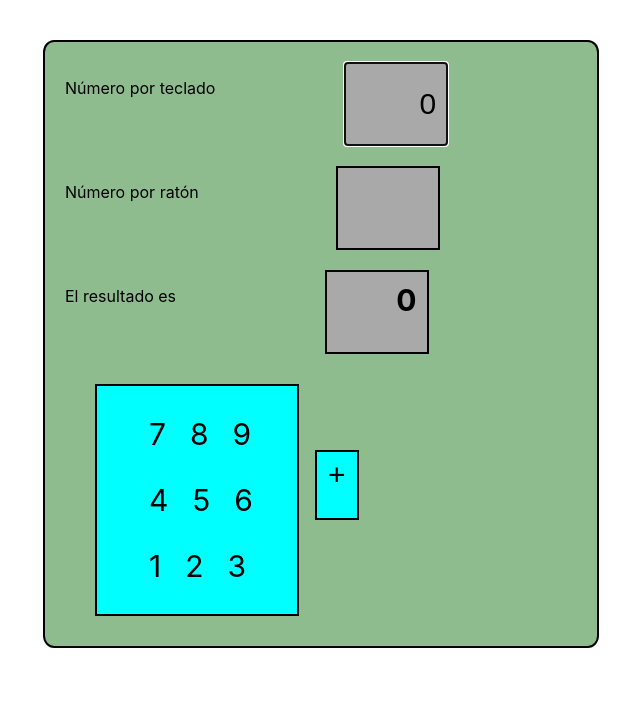
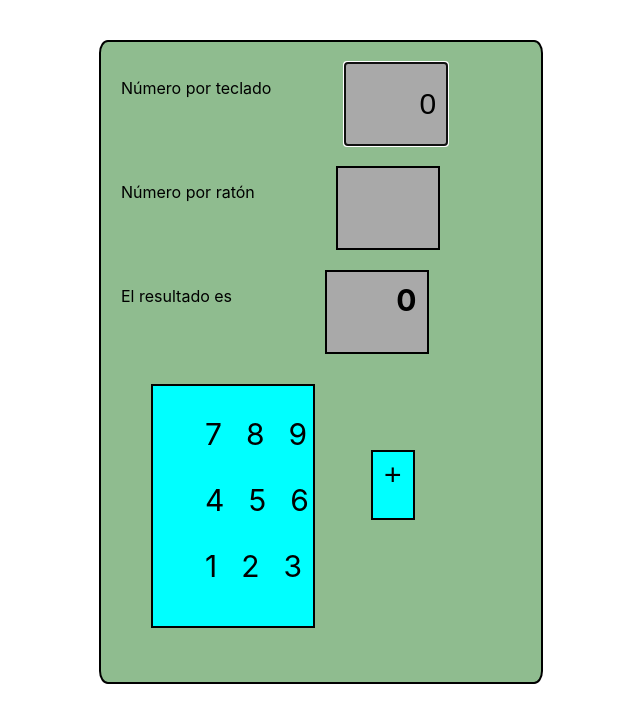
Before and after one commit to danugarri/Sumadora, a React (Create React App) app: page / in a window 1280 px wide. Shown: the top 722 px of the page, without its empty margins (319-959 px from the left). Built offline with nearby package versions, Linux system fonts and the light colour scheme.

Commit message:
solving css problems

```diff
--- a/src/App.css
+++ b/src/App.css
@@ -1,7 +1,7 @@
 #container{
   background-color: darkseagreen;
-  height: 80%;
-  width: 40%;
+  height: 600px;
+  width: 400px;
   margin:40px auto;
   border:2px solid black;
   border-radius: 2%;
--- a/src/components/Numbers/Numbers.css
+++ b/src/components/Numbers/Numbers.css
@@ -1,9 +1,9 @@
 #number-container{
     background-color: aqua;
-    width: 200px;
+    width: 40%;
     margin:10px 30px;
     border: 2px solid black;
-    height:0%;
+    height:40%;
 
 }
 .num-row{
```
